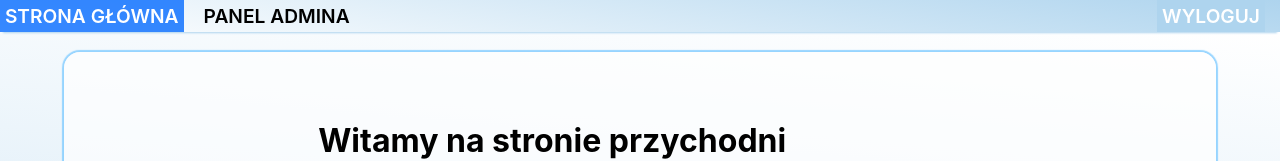
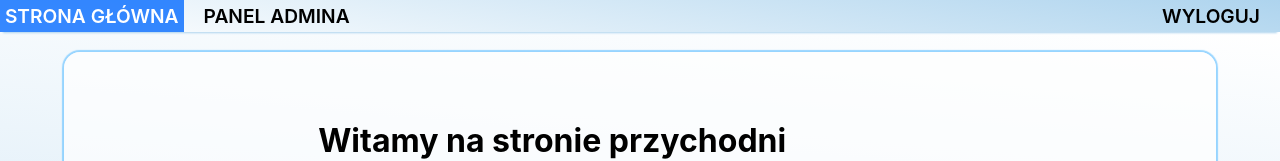
Before and after one commit to filip96zx/PrzychodniaFrontend, a React (Create React App) app: page / in a window 1280 px wide. Shown: the top 161 px of the page. Built offline with nearby package versions, Linux system fonts and the light colour scheme; sample sign-in values are in the browser's storage.

Commit message:
navbar fix

```diff
--- a/src/components/navbar.js
+++ b/src/components/navbar.js
@@ -17,7 +17,7 @@ const Navbar = ({ hasRole }) => {
   };
 
   const LoginLogoutComponent = isAuth ? (
-    <StyledNavLink onClick={hideItems} className='login-link' to='/' onClick={handleLogout}>
+    <StyledNavLink onClick={hideItems} className='login-link' to='/login' onClick={handleLogout}>
       wyloguj
     </StyledNavLink>
   ) : (
```
